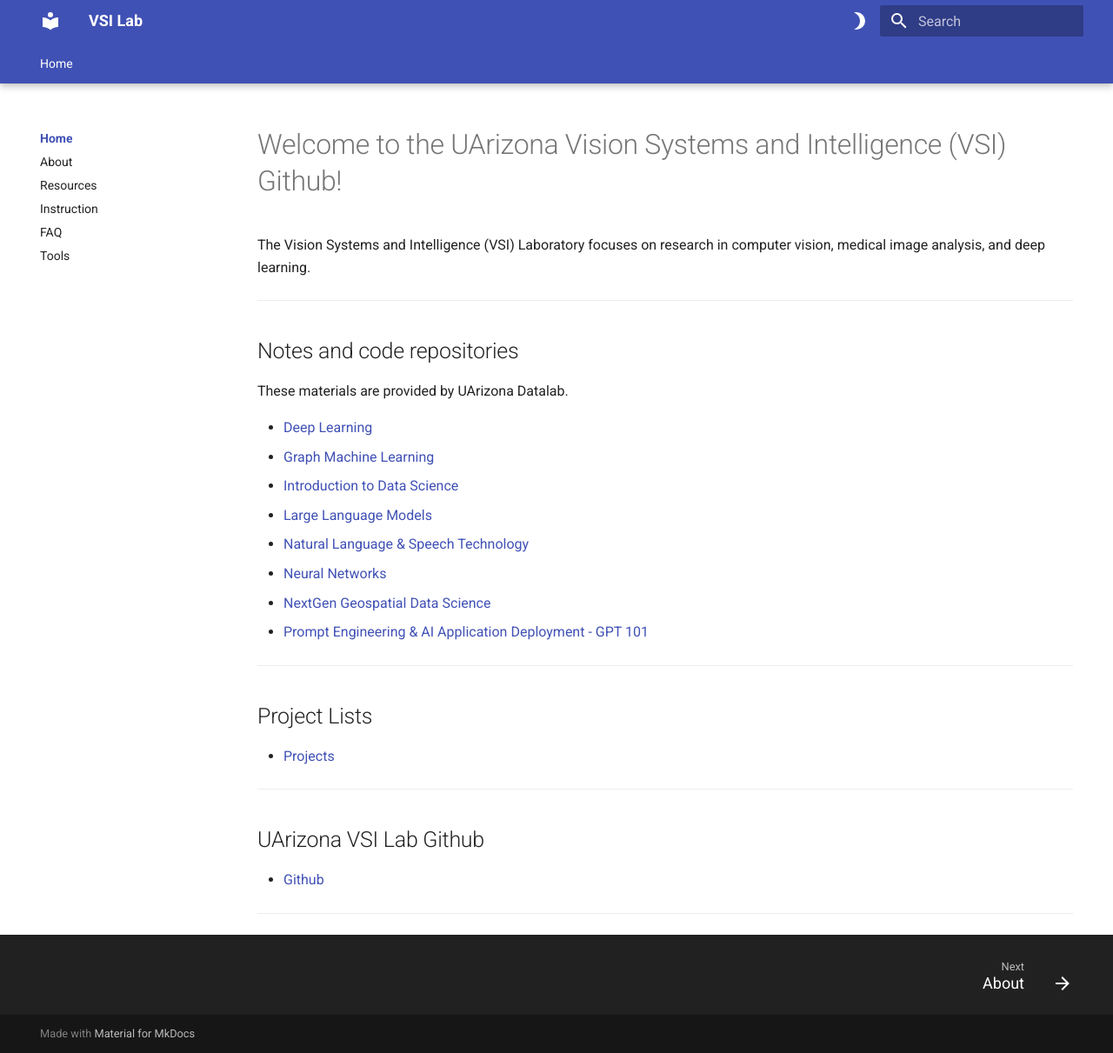
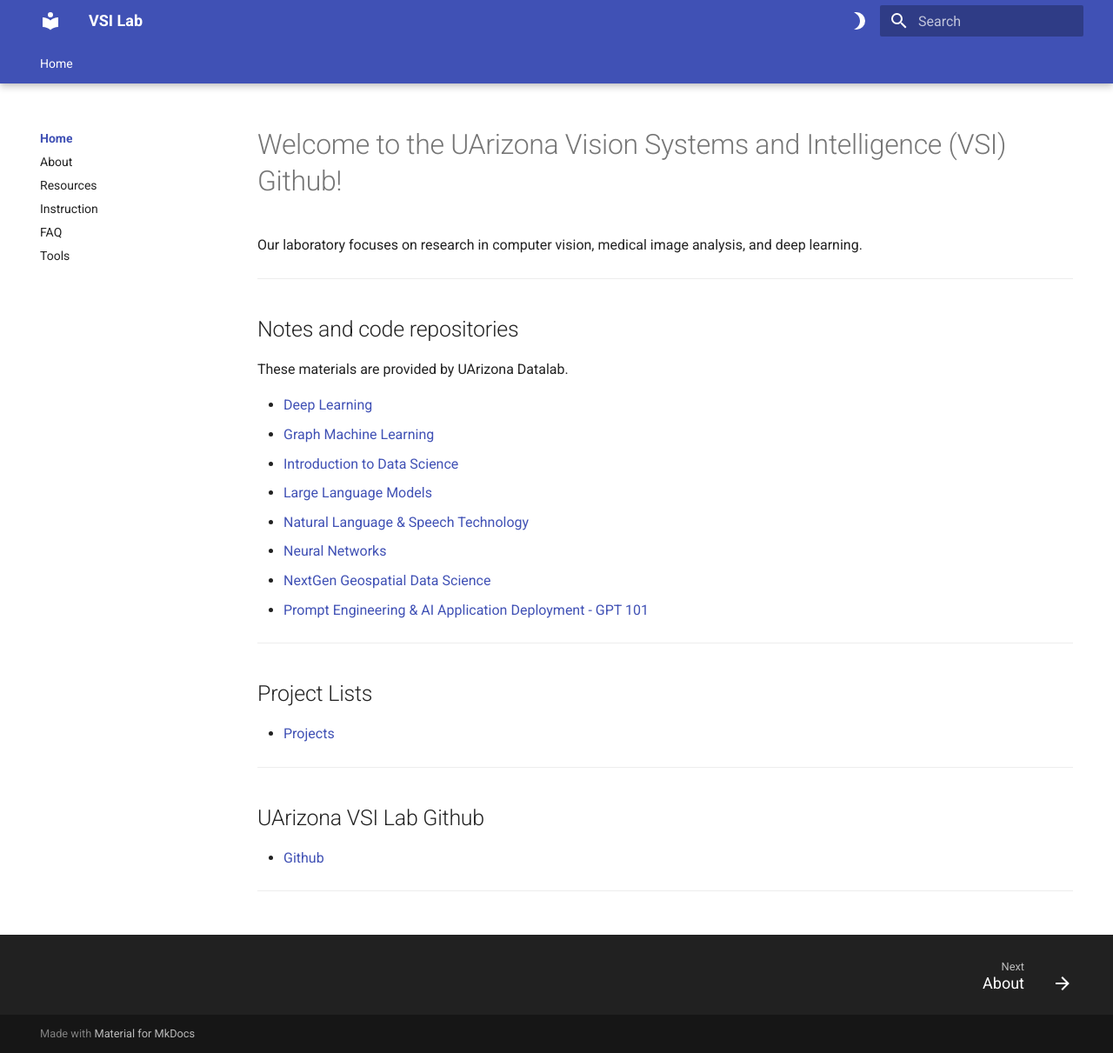
Before and after one commit to vsi-lab/wiki, an MkDocs documentation site: the page built from docs/index.md, in a window 1280 px wide and 1211 px high. Shown: the whole window at 87% size. Built offline with MkDocs 1.6.1 and Material for MkDocs 9.7.7, drawn with Linux system fonts in a browser that asks for light colours.

Commit message:
Update index.md

```diff
--- a/docs/index.md
+++ b/docs/index.md
@@ -1,6 +1,6 @@
 
 # Welcome to the UArizona Vision Systems and Intelligence (VSI)  Github!
-The Vision Systems and Intelligence (VSI) Laboratory focuses on research in computer vision, medical image analysis, and deep learning.
+Our laboratory focuses on research in computer vision, medical image analysis, and deep learning.
 
 ***
 ## Notes and code repositories
```
